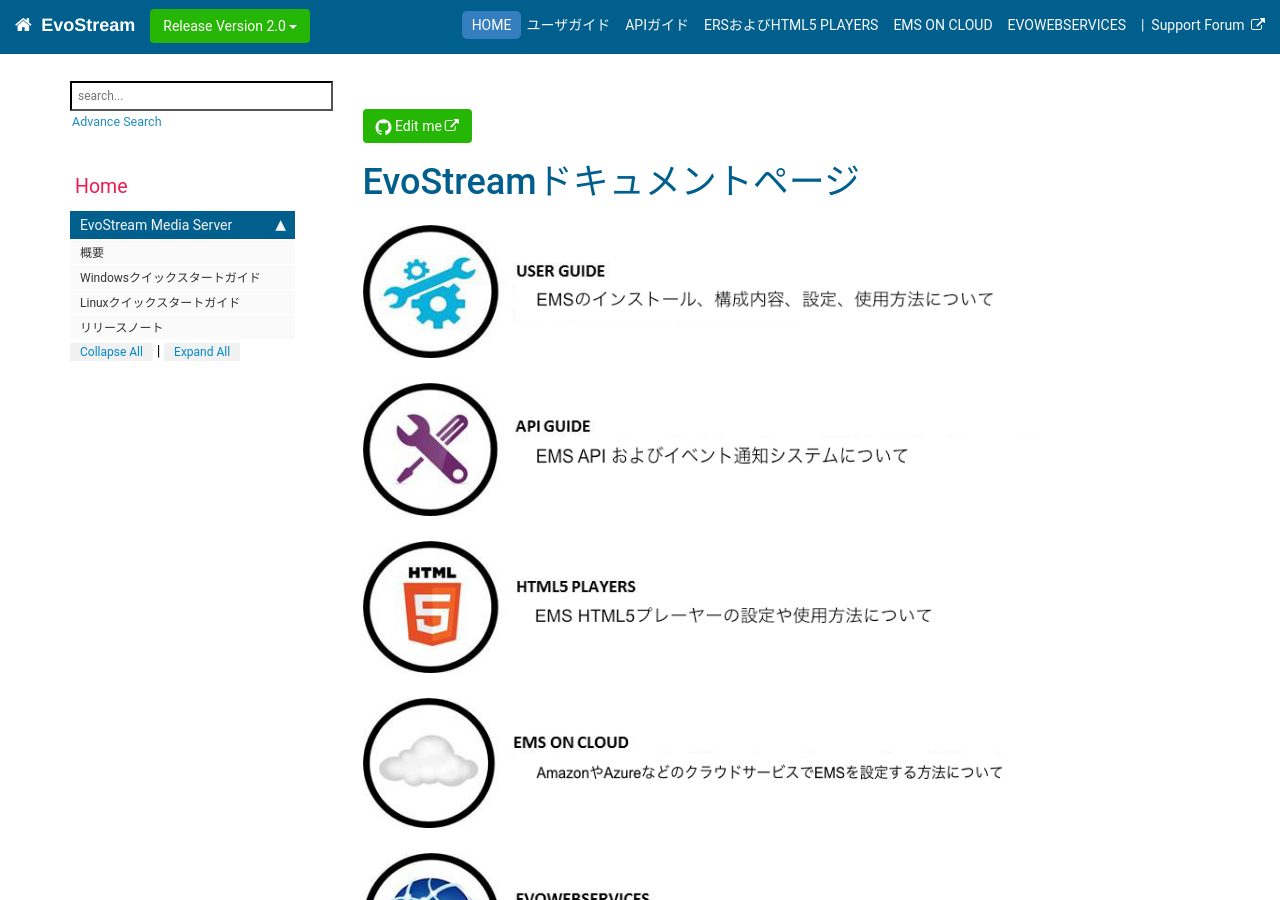
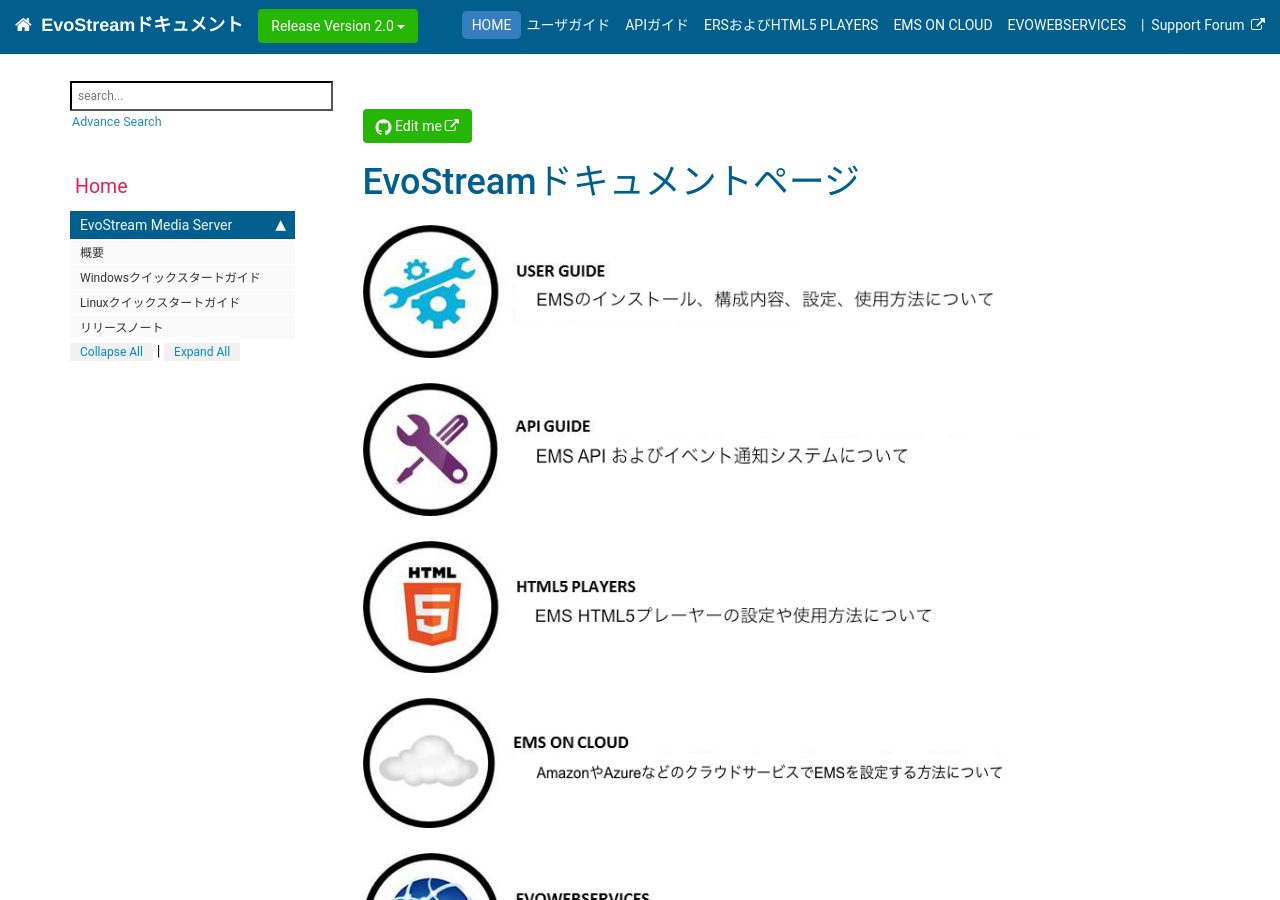
Before and after one commit to mtanimura/ems-docs, a Jekyll site: the page built from index.md, in a window 1280 px wide and 900 px high. Built offline with Jekyll 4.4.1, drawn with Linux system fonts in a browser that asks for light colours; nearby versions of some CDN libraries; comment, search, counter and statistics services are not loaded.

Commit message:
Add files via upload

```diff
--- a/_config.yml
+++ b/_config.yml
@@ -3,7 +3,7 @@ repository: tomjohnson1492/documentation-theme-jekyll
 output: web
 # this property is useful for conditional filtering of content that is separate from the PDF.
 
-topnav_title: EvoStream
+topnav_title: EvoStreamドキュメント
 # this appears on the top navigation bar next to the home button
 
 site_title: EvoStream
```
